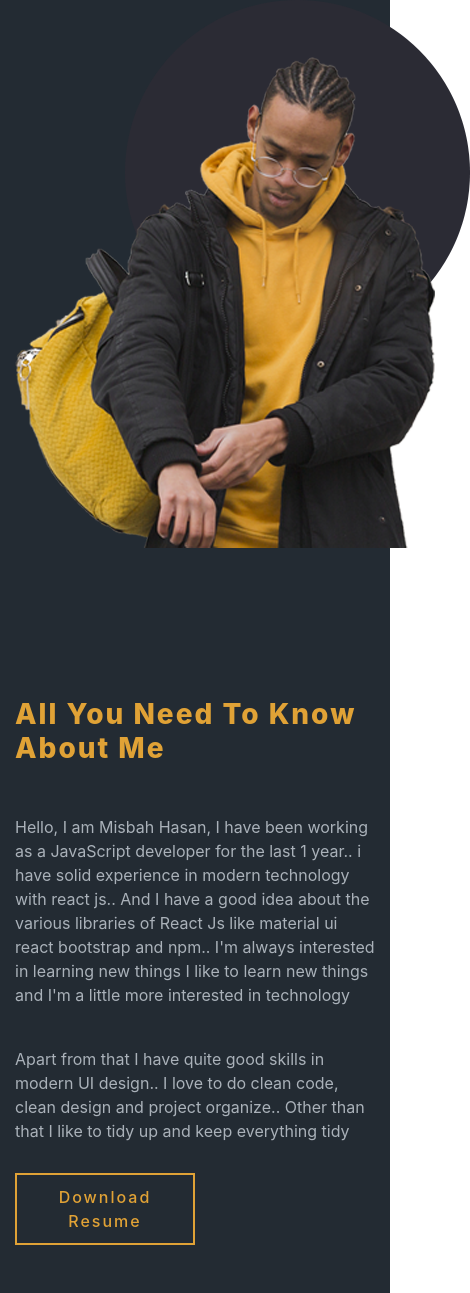
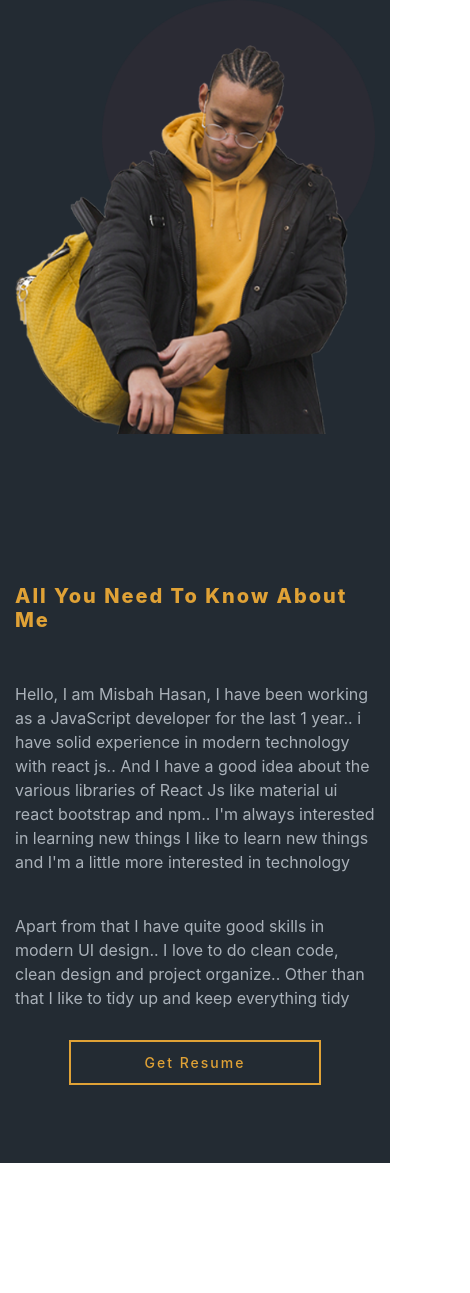
Before and after one commit to misbah41/React-Portfolio-App, a React (Create React App) app: page /about in a window 390 px wide. Shown: the whole page, 470 px wide, since content can reach past the window. After the commit the page ends 1163 px from the top, so only its background shows below. Built offline with nearby package versions, Linux system fonts and the light colour scheme.

Commit message:
end responsive

```diff
--- a/src/Home/About/About.css
+++ b/src/Home/About/About.css
@@ -4,7 +4,9 @@
   background-color:#232b33;
 }
 
-
+.about-imgBox>img{
+  width: 100%;
+}
 
 .about-content{
   padding-top: 150px;
--- a/src/Home/About/About.jsx
+++ b/src/Home/About/About.jsx
@@ -25,12 +25,12 @@ const About = () => {
               <p className="about-post">{aboutPost}</p>
               <p className="about-post subPost">{aboutSubPost}</p>
               <a
-                style={{ display: "block", width: "50%", textAlign: "center" }}
+                style={{ display: "block",  textAlign: "center" }}
                 href="https://drive.google.com/uc?export=download&id=1_iR5Y4KSXmy9M8keDRC_dn3GMM_x4sMy"
                 download
                 className="resumeBtn"
               >
-                Download Resume
+                Get Resume
               </a>
             </div>
           </div>
--- a/src/Home/Banner/Banner.css
+++ b/src/Home/Banner/Banner.css
@@ -1,78 +1,61 @@
-
-
-.banner{
+.banner {
   height: 670px;
   width: 100%;
-  background-color:#2f363d;
+  background-color: #2f363d;
   padding-top: 200px;
   position: relative;
   overflow: hidden;
 }
 
-.banner::before{
+.banner::before {
   position: absolute;
-  content: '';
+  content: "";
   bottom: -12%;
-  left:-10%;
+  left: -10%;
   width: 200%;
   height: 174px;
-  background-color:#ce8e20;
+  background-color: #ce8e20;
   transform: rotate(3deg);
   border-top: 3px solid #1f252b;
 }
 
-
-
-
-
-
-
-
-.typedTitle{
+.typedTitle {
   color: aliceblue;
   margin-bottom: 40px;
   letter-spacing: 2px;
   margin-top: 20px;
 }
-.typer-box>h3{
+.typer-box > h3 {
   color: #e0a236;
   font-weight: 700;
   font-size: 26px;
   font-family: Verdana, Geneva, Tahoma, sans-serif;
-  transition: 0.7s ;
+  transition: 0.7s;
 }
 
-.resumeBtn{
+.resumeBtn {
   border: 2px solid #e0a236;
   outline: none;
   padding: 10px 30px;
-  background:none;
+  background: none;
   margin-top: 30px;
   color: #e0a236;
   font-weight: 500;
   letter-spacing: 2px;
+  display: block;
+  width: 50%;
+  text-align: center;
 }
 
-
-
-.imgBox-banner{
+.imgBox-banner {
   margin-top: -78px;
 }
 
-@media (min-width: 32px) and (max-width: 767px) {
-  .imgBox-banner{
-    display: none;
-  }
-
-}
-
-
-
-.socialBox{
+.socialBox {
   display: flex;
   margin-top: 30px;
 }
-.social-icon{
+.social-icon {
   color: #ce8e20;
   font-size: 30px;
   margin-right: 50px;
@@ -84,12 +67,12 @@
   position: relative;
   transition: 0.5s;
 }
-.social-icon:hover{
+.social-icon:hover {
   border-right: 2px solid #ce8e20;
   border-left: 2px solid #ce8e20;
 }
 
-.social-icon::before{
+.social-icon::before {
   position: absolute;
   content: "";
   top: 0;
@@ -99,7 +82,7 @@
   background: #ce8e20;
   transition: 0.5s;
 }
-.social-icon::after{
+.social-icon::after {
   position: absolute;
   content: "";
   bottom: 0;
@@ -108,17 +91,49 @@
   height: 2px;
   background: #ce8e20;
   transition: 0.5s;
-
 }
-.social-icon:hover::after{
+.social-icon:hover::after {
   width: 100%;
 }
-.social-icon:hover::before{
+.social-icon:hover::before {
   width: 100%;
 }
-.social-icon>a{
+.social-icon > a {
   color: #ce8e20;
 }
-.social-icon>a:hover{
+.social-icon > a:hover {
   color: #ce8e20;
 }
+
+@media (min-width: 320px) and (max-width: 767px) {
+  .imgBox-banner {
+    display: none;
+  }
+}
+@media (min-width: 320px) and (max-width: 448px) {
+  .typer-box > h3 {
+    color: #e0a236;
+    font-weight: 700;
+    font-size: 20px;
+  }
+  .about-title {
+    font-size: 20px;
+}
+}
+@media (min-width: 320px) and (max-width: 767px) {
+  .resumeBtn {
+    border: 2px solid #e0a236;
+    outline: none;
+    padding: 10px 30px;
+    background: none;
+    margin: 30px auto;
+    color: #e0a236;
+    font-weight: 500;
+    letter-spacing: 2px;
+    font-size: 14px;
+    display: block;
+    text-align: center;
+    width: 70%;
+
+  }
+}
--- a/src/Home/Banner/Banner.jsx
+++ b/src/Home/Banner/Banner.jsx
@@ -53,7 +53,7 @@ const Banner = () => {
                 </div>
               </div>
               <a
-                style={{ display: "block", width: "38%", textAlign: "center" }}
+
                 href="https://drive.google.com/uc?export=download&id=1_iR5Y4KSXmy9M8keDRC_dn3GMM_x4sMy"
                 download
                 className="resumeBtn"
--- a/src/Home/Contact/Contact.css
+++ b/src/Home/Contact/Contact.css
@@ -1,55 +1,52 @@
-
-#contact{
-  background-color:#252b31;
+#contact {
+  background-color: #252b31;
   padding-bottom: 150px;
 }
 
-.msgInput{
+.msgInput {
   outline: none;
-  background: #252b31!important;
-  border: none!important;
-  border-radius: 0px!important;
-  border: 2px solid #ce8e20!important;
+  background: #252b31 !important;
+  border: none !important;
+  border-radius: 0px !important;
+  border: 2px solid #ce8e20 !important;
 }
-input[placeholder], [placeholder], *[placeholder] {
+input[placeholder],
+[placeholder],
+*[placeholder] {
   color: rgb(207, 207, 207) !important;
 }
 
-.msgBtn{
+.msgBtn {
   background-color: #252b31;
 }
 
-
-
-.addressBox{
+.addressBox {
   display: flex;
   margin-top: 50px;
 }
 
-.lacateTitle{
+.lacateTitle {
   color: #ce8e20;
 }
-.location{
+.location {
   color: #d6c3a2;
 }
 
-.locatImg{
+.locatImg {
   margin-right: 50px;
   margin-left: 50px;
   transition: 0.4s;
   padding: 10px;
 }
-.locatImg:hover{
+.locatImg:hover {
   background-color: #ce8e20;
 }
-.locatImg>img{
+.locatImg > img {
   height: 50px;
   filter: invert(10);
-
 }
 
-
-#topBtn{
+#topBtn {
   background-color: #ce8e20;
   color: aliceblue;
   font-size: 20px;
@@ -59,11 +56,7 @@ input[placeholder], [placeholder], *[placeholder] {
   border-top-left-radius: 50px;
   border-top-right-radius: 50px;
   filter: invert(10);
-
 }
-
-
-
 
 /* width */
 ::-webkit-scrollbar {
@@ -84,3 +77,11 @@ input[placeholder], [placeholder], *[placeholder] {
 ::-webkit-scrollbar-thumb:hover {
   background: #ce8e20;
 }
+
+@media (min-width: 320px) and (max-width: 448px) {
+  .addressBox {
+    display: block;
+    margin-top: 50px;
+    text-align: center;
+  }
+}
--- a/src/Home/Portfolios/PortfolioCard/PortfolioCard.jsx
+++ b/src/Home/Portfolios/PortfolioCard/PortfolioCard.jsx
@@ -13,14 +13,14 @@ const PortfolioCard = ({ data }) => {
           <div className="projectContent">
             <h3>{data.name}</h3>
             <p className="techPost">{data.useTech}</p>
-            <a className="resumeBtn prjectBtn" href={data.projectLink}>
-              Live Preview
+            <a className=" prjectBtn" href={data.projectLink}>
+               Preview
             </a>
-            <a className="resumeBtn prjectBtn" href={data.client}>
+            <a className=" prjectBtn" href={data.client}>
               Client Code
             </a>
             {data.server ? (
-              <a className="resumeBtn prjectBtn" href={data.server}>
+              <a className=" prjectBtn" href={data.server}>
                 Server Code
               </a>
             ) : (
--- a/src/Home/Portfolios/Portfolios.css
+++ b/src/Home/Portfolios/Portfolios.css
@@ -23,7 +23,7 @@ body{
   margin-right: 50px;
   width: 100%;
 }
-
+/*
 .prjectBtn{
   margin-top: 20px;
   display: block;
@@ -31,7 +31,7 @@ body{
   width: 40%;
   padding: 7px 14px;
   border: 1px solid #e0a236;;
-}
+} */
 .condition{
   color: #e0a236;
   margin-top: 20px;
@@ -42,3 +42,54 @@ body{
   color:#ddc69f;
   word-spacing: 3px;
 }
+
+
+
+
+
+
+
+
+
+.prjectBtn {
+  border: 1px solid #e0a236;
+  outline: none;
+  padding: 10px 30px;
+  background: none;
+  margin-top: 30px;
+  color: #e0a236;
+  font-weight: 500;
+  letter-spacing: 2px;
+  display: block;
+  width: 50%;
+  text-align: center;
+  font-size: 14px;
+}
+@media (min-width: 320px) and (max-width: 767px) {
+  .prjectBtn {
+    border: 1px solid #e0a236;
+    outline: none;
+    padding: 10px 30px;
+    background: none;
+    margin: 30px auto;
+    color: #e0a236;
+    font-weight: 500;
+    letter-spacing: 2px;
+    font-size: 14px;
+    display: block;
+    text-align: center;
+    width: 70%;
+
+  }
+  .projectContent{
+    text-align: center;
+    margin-left: 0px;
+  }
+
+  .projectBg{
+    margin-top: 100px;
+    background-color:rgba(44, 54, 59, 0.479);
+    padding: 20px 0px 20px 0px;
+  }
+
+}
--- a/src/Home/Service/Service.css
+++ b/src/Home/Service/Service.css
@@ -143,8 +143,13 @@
 
 
 
-@media (min-width: 32px) and (max-width: 767px) {
+@media (min-width: 320px) and (max-width: 448px) {
   .service-tiltle{
     font-size: 18px!important;
   }
 }
+@media (min-width: 320px) and (max-width: 404px) {
+  .card-title {
+    font-size: 20px;
+}
+}
```
